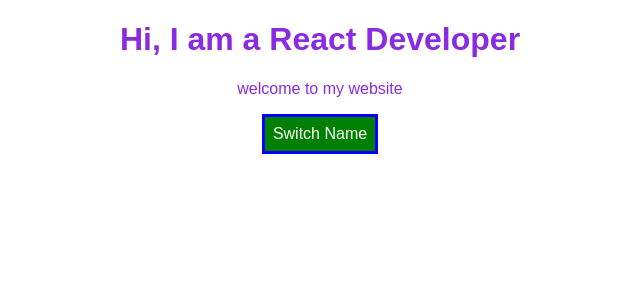
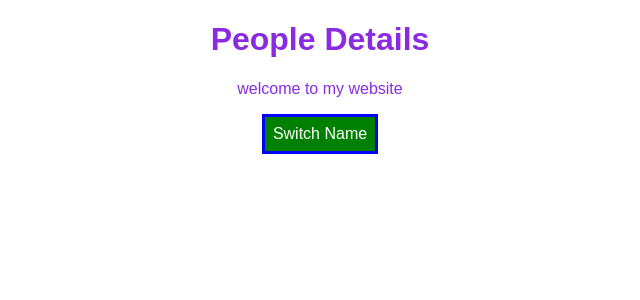
Before and after one commit to aarivz09/react-basics, a React app: page / in a window 1280 px wide. Shown: the top 300 px of the page, without its empty margins (320-960 px from the left). Built offline with nearby package versions, Linux system fonts and the light colour scheme.

Commit message:
added apptitle

```diff
--- a/src/components/Cockpit/Cockpit.js
+++ b/src/components/Cockpit/Cockpit.js
@@ -19,7 +19,7 @@
 
     return (
         <div className={classes.Cockpit}>
-            <h1>Hi, I am a React Developer</h1>
+            <h1>{props.title}</h1>
             <p className={assignedclasses.join(' ')}>welcome to my website</p>
             {/* <button onClick={this.switchNameHandler.bind(this, 'Aariv')}>Switch Name</button> */}
             <button className={btnClass}
--- a/src/containers/App.js
+++ b/src/containers/App.js
@@ -123,7 +123,9 @@
 
 
       <div className={classes.App}>
-        <Cockpit showPersons={this.state.showPeople}
+        <Cockpit
+          title={this.props.appTitle}
+          showPersons={this.state.showPeople}
           people={this.state.people}
           clicked={this.togglePersonHandler}
         />
--- a/src/index.js
+++ b/src/index.js
@@ -4,5 +4,5 @@
 import App from './containers/App';
 import registerServiceWorker from './registerServiceWorker';
 
-ReactDOM.render(<App />, document.getElementById('root'));
+ReactDOM.render(<App appTitle="People Details" />, document.getElementById('root'));
 registerServiceWorker();
```
